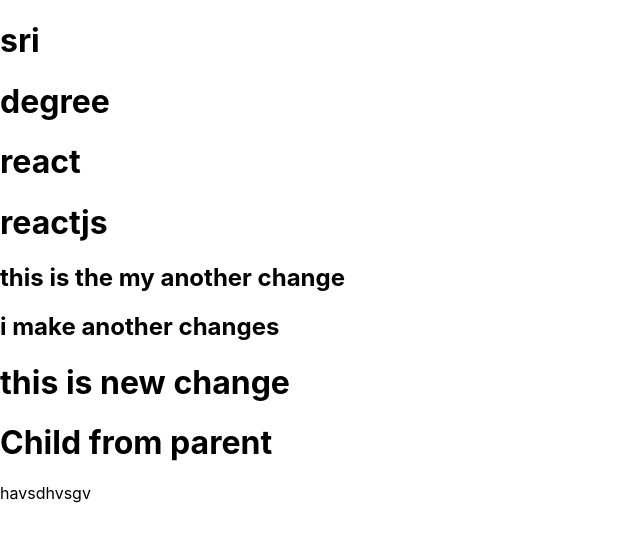
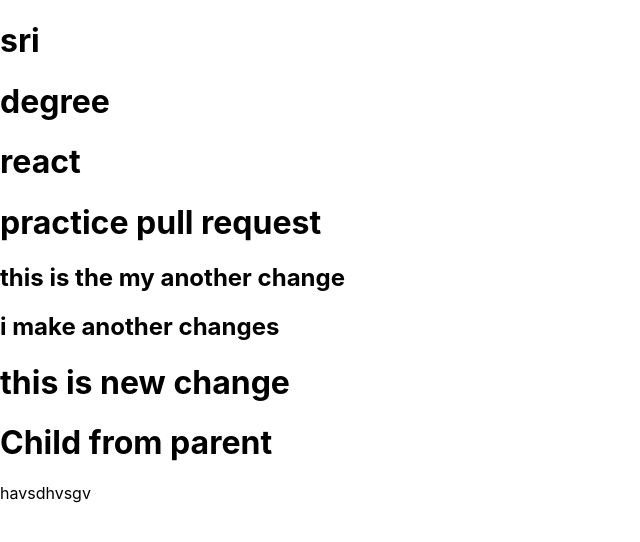
Before and after one commit to srimani282/Reactdev, a React (Create React App) app: page / in a window 1280 px wide. Shown: the top 542 px of the page, without its empty margins (0-640 px from the left). Built offline with nearby package versions, Linux system fonts and the light colour scheme.

Commit message:
this is my first pull reequest

```diff
--- a/src/App.js
+++ b/src/App.js
@@ -14,7 +14,7 @@
         }}
       />
       <Children>
-        <h1> reactjs</h1>
+        <h1>practice pull request</h1>
         <h2>this is the my another change</h2>
         <h2>i make another changes</h2>
         <h1>this is new change</h1>
```
